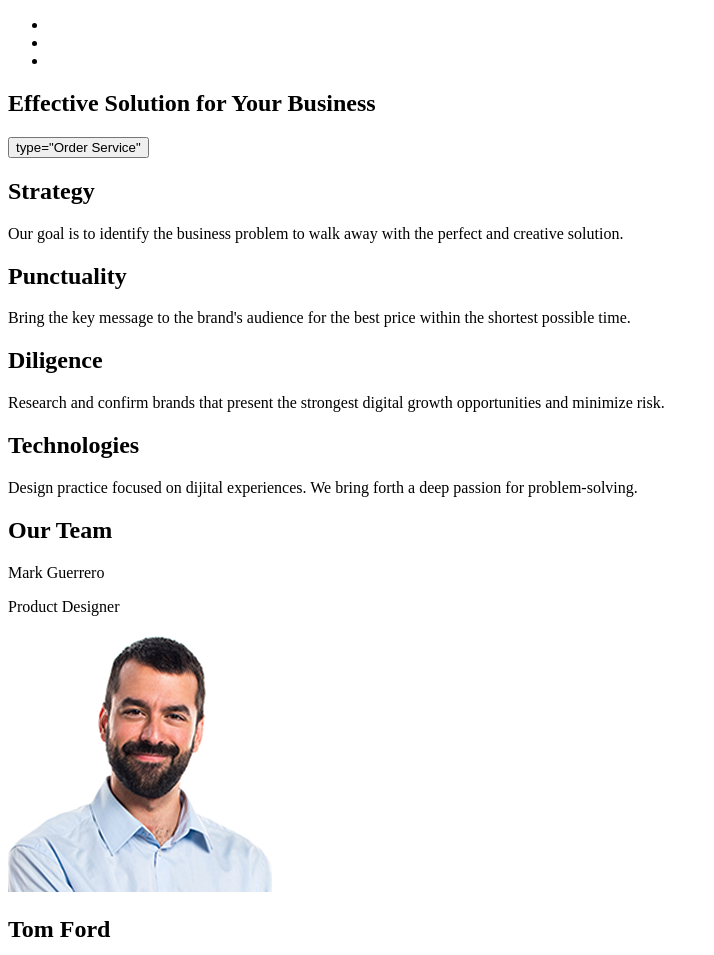
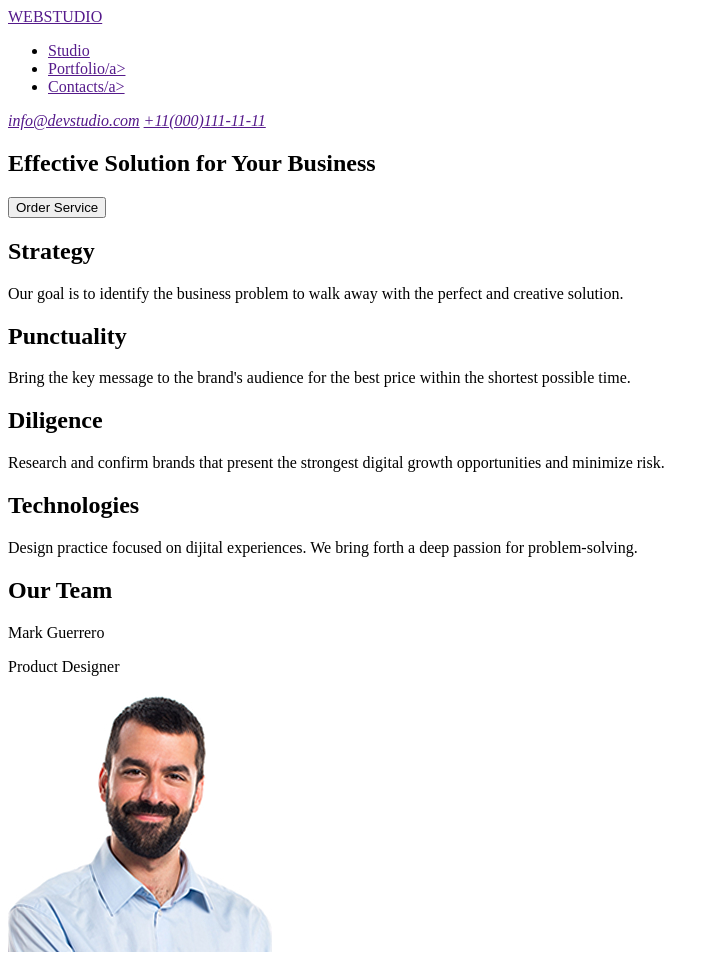
Before and after one commit to gul-hilal/goit-markup-hw-01, a plain HTML site: page index.html in a window 1280 px wide. Shown: the top 955 px of the page, without its empty margins (0-714 px from the left). Drawn offline with Linux system fonts and the light colour scheme.

Commit message:
Update index.html

```diff
--- a/index.html
+++ b/index.html
@@ -1,22 +1,28 @@
 <!DOCTYPE html>
-<html lang="en">
+<html>
   <head>
     <title>homework</title>
   </head>
   <body>
     <!-- Header Alanı Baslangıc-->
     <header>
-      <a href="WEBSTUDIO"></a>
+      <a href="">WEBSTUDIO</a>
       <nav>
         <ul>
-          <li><a href="Studio"></a></li>
-          <li><a href="Portfolio"></a></li>
-          <li><a href="Contacts"></a></li>
+          <li>
+            <a href="">Studio</a>
+          </li>
+          <li>
+            <a href="">Portfolio/a>
+          </li>
+          <li>
+            <a href="">Contacts/a>
+          </li>
         </ul>
       </nav>
       <address>
-        <a href="info@devstudio.com"></a>
-        <a href="+11(000)111-11-11"></a>
+        <a href="">info@devstudio.com</a>
+        <a href="">+11(000)111-11-11</a>
       </address>
     </header>
     <!-- Header Alanı Bitti -->
@@ -25,7 +31,7 @@
     <main>
       <section>
         <h1>Effective Solution for Your Business</h1>
-        <button>type="Order Service"</button>
+        <button type="button">Order Service</button>
       </section>
       <section>
         <h2>Strategy</h2>
```
